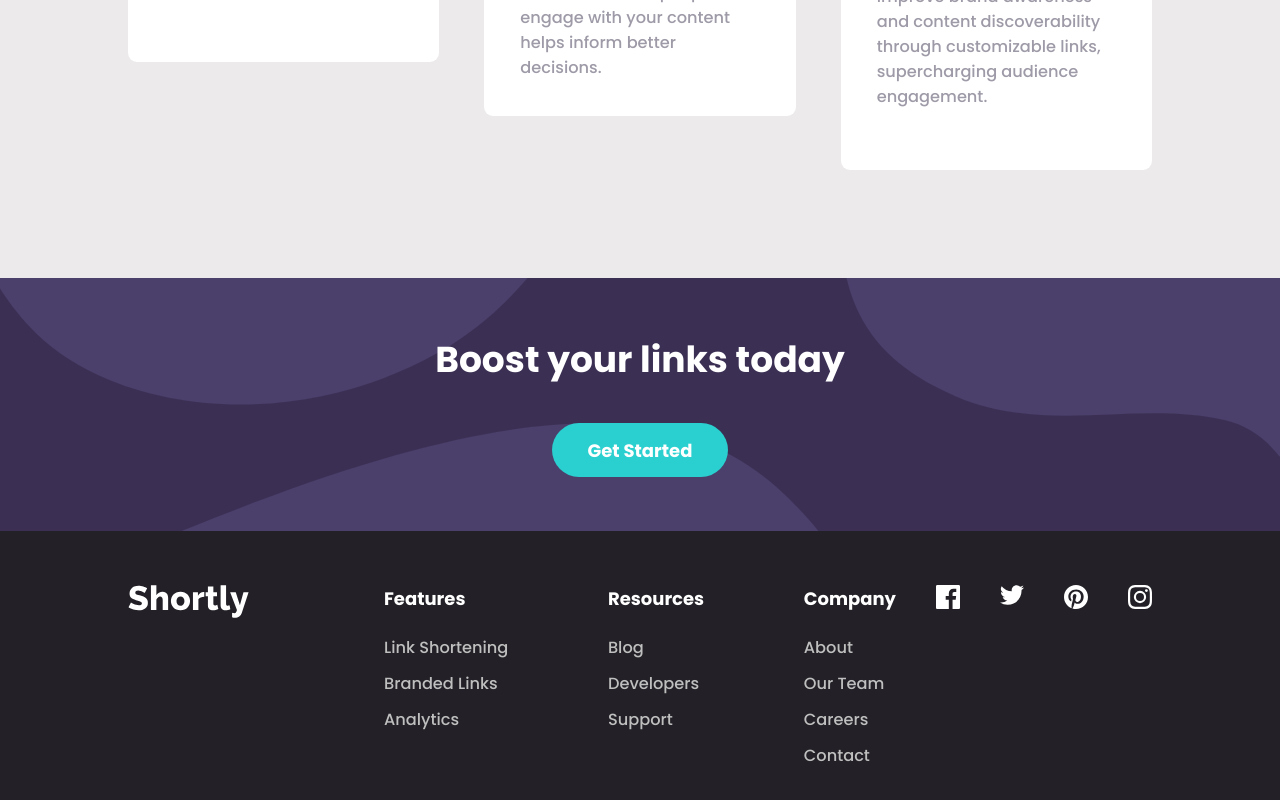
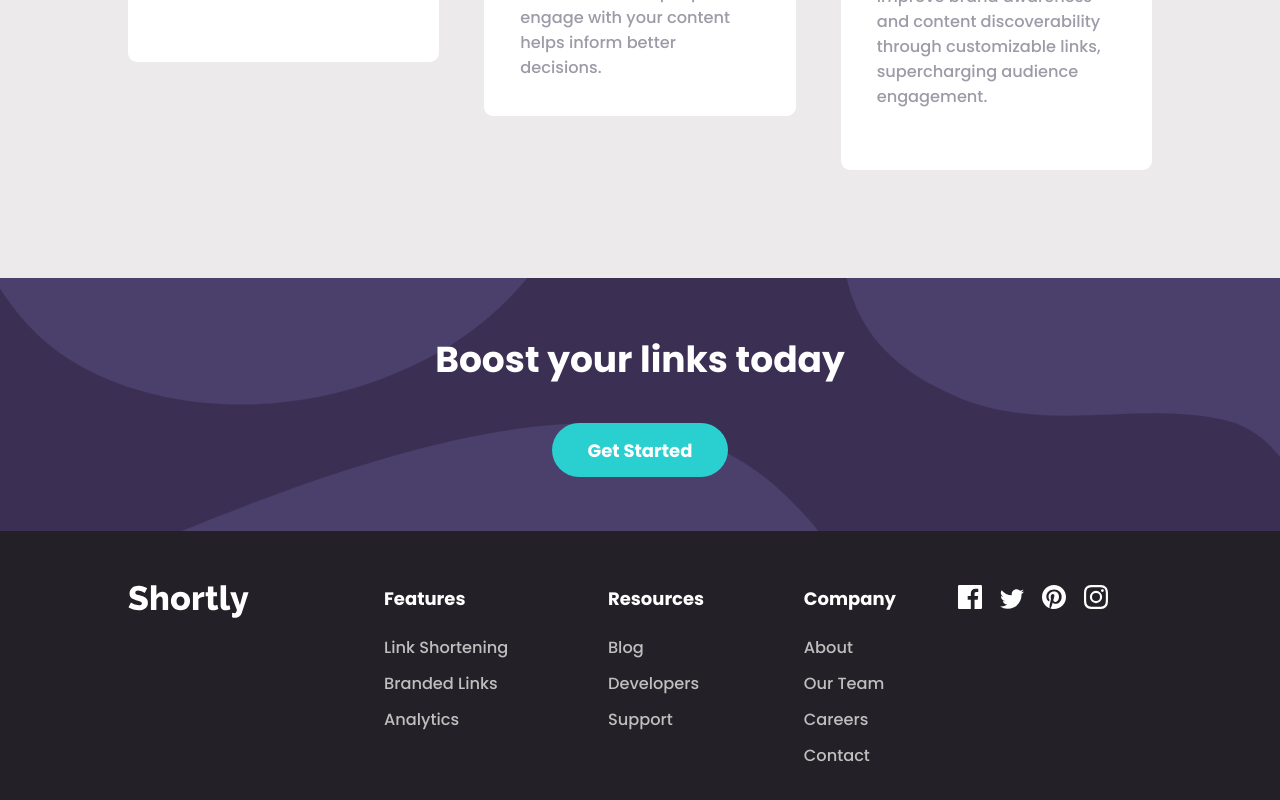
Before and after one commit to Janssenhidal/Shortify_URL, a Vue app in the folder app/: page / in a window 1280 px wide. Shown: the part 1401-2201 px from the top of the page. Built offline with nearby package versions, Linux system fonts and the light colour scheme.

Commit message:
Fix Socials Hover

```diff
--- a/app/src/components/Footer.vue
+++ b/app/src/components/Footer.vue
@@ -119,17 +119,18 @@ footer {
     }
   }
 }
-.socials {
-  text-align: right;
-  display: grid;
-  grid-template-columns: 1fr 1fr 1fr 1fr;
 .social {
   cursor: pointer;
   fill: #fff;
+  padding-left: 1rem;
+  display: inline;
   &:hover {
     fill: hsl(180, 66%, 49%);
   }
 }
+
+.socials {
+  text-align: center;
 }
 
 @media only screen and (max-width: 925px) {
```
Lines whose indentation alone changed are shown as unchanged.
